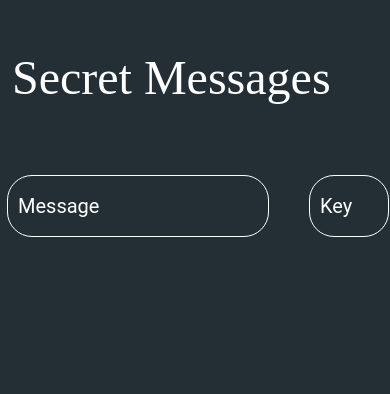
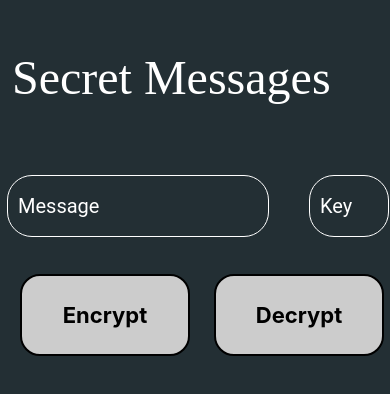
Before and after one commit to maazshakeel/Secret-Messages-App-With-React-Native, a React Native app: screen / in a window 390 px wide. Shown: the top 394 px of the page. Built offline with nearby package versions, Linux system fonts and the light colour scheme.

Commit message:
I think Completed the UI

```diff
--- a/App.js
+++ b/App.js
@@ -1,6 +1,6 @@
 import { StatusBar } from 'expo-status-bar';
 import React from 'react';
-import { StyleSheet, Pressable, Button, TextInput, Text, View } from 'react-native';
+import { StyleSheet, TouchableOpacity, Button, TextInput, Text, View } from 'react-native';
 import { Colors } from 'react-native/Libraries/NewAppScreen';
 
 const Separator = () => (
@@ -21,6 +21,18 @@ export default class App extends React.Component {
         {/* <Pressable style={styles.button} >
           <Text style={styles.text}>Save</Text>
         </Pressable> */}
+        <View style={{flexDirection: 'row', marginTop: 20}}>
+          <TouchableOpacity style={styles.area}>
+            <Text style={styles.paragraph}>
+                Encrypt
+            </Text>
+          </TouchableOpacity>
+          <TouchableOpacity style={styles.areaD}>
+            <Text style={styles.paragraph}>
+              Decrypt
+            </Text>
+          </TouchableOpacity>
+        </View>
       </View>
     );
   }
@@ -77,12 +89,36 @@ const styles = StyleSheet.create({
     backgroundColor: 'black',
   },
   text: {
-    fontSize: 16,
+    fontSize: 50,
     lineHeight: 21,
     fontWeight: 'bold',
     letterSpacing: 0.25,
     color: 'white',
   },
+  area:{
+     backgroundColor: '#cccccc',
+     borderRadius:20,
+     borderWidth:2,
+     padding:2,
+     margin:2,
+     marginLeft: 20,
+     width: 170,
+  },
+  areaD:{
+     backgroundColor: '#cccccc',
+     borderRadius:20,
+     borderWidth:2,
+     padding:2,
+     margin:2,
+     marginLeft: 22,
+     width: 170,
+  },
+  paragraph: {
+    margin: 24,
+    fontSize: 22,
+    fontWeight: 'bold',
+    textAlign: 'center',
+  },
   encryptButton: {
   }
 });
```
